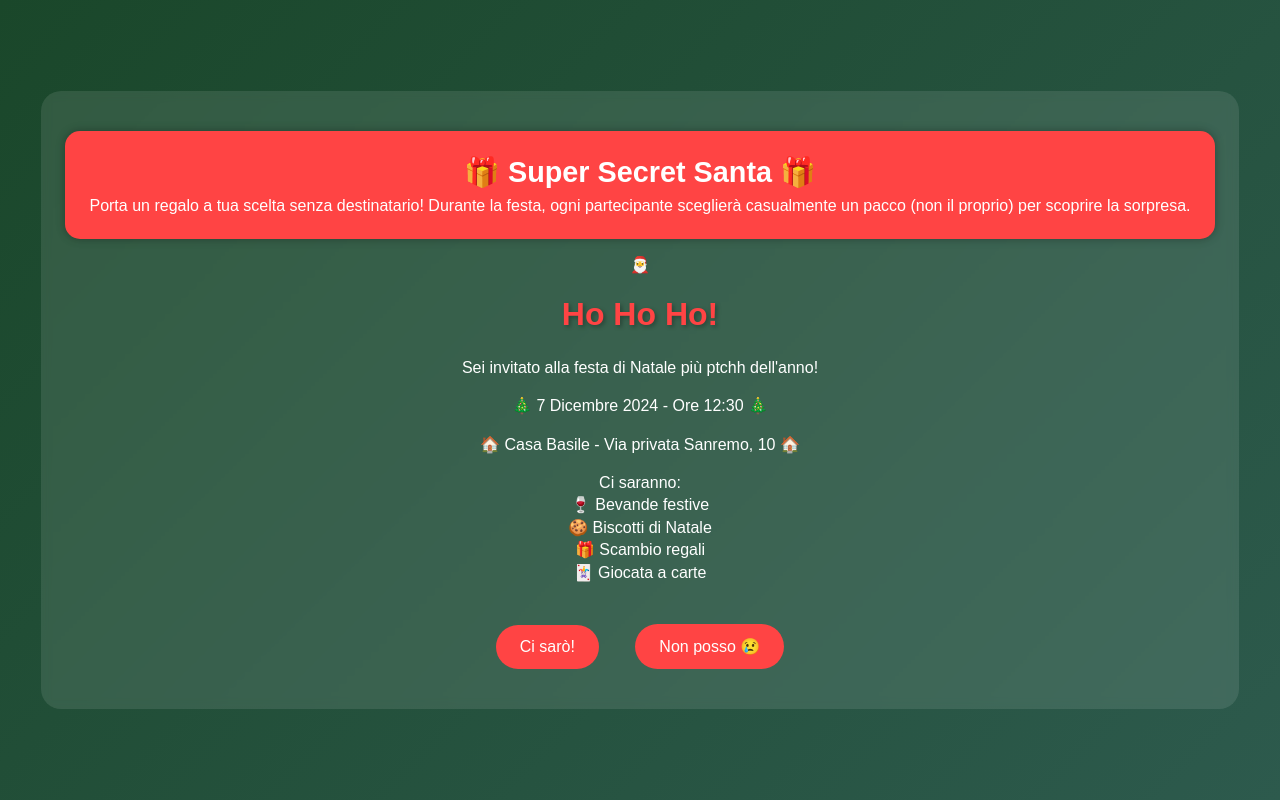
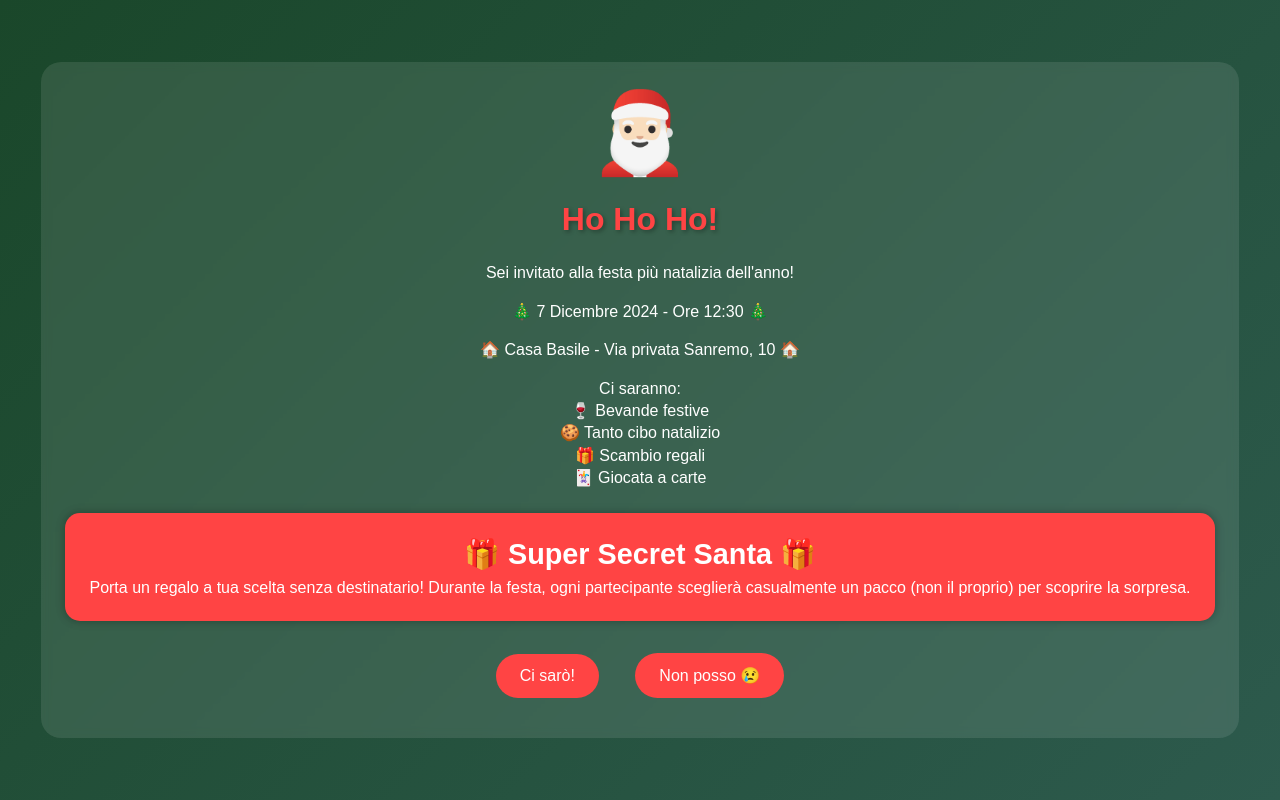
Before and after one commit to gcruz18/Invito7Dicembre, a plain HTML site: page index.html in a window 1280 px wide. Drawn offline with Linux system fonts and the light colour scheme.

Commit message:
Update index.html

```diff
--- a/index.html
+++ b/index.html
@@ -106,7 +106,7 @@
             }
         }
 
-        /* Responsive styles */
+        /* Responsivo */
         @media (max-width: 600px) {
             h1 {
                 font-size: 1.8rem;
@@ -133,30 +133,37 @@
                 font-size: 0.9rem;
             }
         }
+
+        /* Aumento la dimensione di Santa */
+        .santa {
+            font-size: 5rem;  /* Aumentato da 2rem a 5rem */
+            animation: bounce 2s infinite;
+        }
+
     </style>
 </head>
 <body>
     <div class="container">
+        <!-- Intestazione principale -->
+        <div class="santa">🎅🏻</div>
+        <h1>Ho Ho Ho!</h1>
+        <div class="details">
+            <p>Sei invitato alla festa più natalizia dell'anno!</p>
+            <p>🎄 7 Dicembre 2024 - Ore 12:30 🎄</p>
+            <p>🏠 Casa Basile - Via privata Sanremo, 10 🏠</p>
+            <p>Ci saranno:
+                <br>🍷 Bevande festive
+                <br>🍪 Tanto cibo natalizio
+                <br>🎁 Scambio regali
+                <br>🃏 Giocata a carte
+            </p>
+        </div>
+
         <!-- Sezione Super Secret Santa -->
         <div class="super-secret-santa-section" onclick="startGiftCascade()">
             <h2>🎁 Super Secret Santa 🎁</h2>
             <p>
                 Porta un regalo a tua scelta senza destinatario! Durante la festa, ogni partecipante sceglierà casualmente un pacco (non il proprio) per scoprire la sorpresa.
-            </p>
-        </div>
-
-        <!-- Intestazione principale -->
-        <div class="santa">🎅</div>
-        <h1>Ho Ho Ho!</h1>
-        <div class="details">
-            <p>Sei invitato alla festa di Natale più ptchh dell'anno!</p>
-            <p>🎄 7 Dicembre 2024 - Ore 12:30 🎄</p>
-            <p>🏠 Casa Basile - Via privata Sanremo, 10 🏠</p>
-            <p>Ci saranno:
-                <br>🍷 Bevande festive
-                <br>🍪 Biscotti di Natale
-                <br>🎁 Scambio regali
-                <br>🃏 Giocata a carte
             </p>
         </div>
 
@@ -168,7 +175,7 @@
     <script>
         // Reindirizzamento al tuo link Google Sheets
         function redirect() {
-            window.location.href = "https://docs.google.com/spreadsheets/d/1sUAcAY_VpcL6D2YJAzBhjAlNt88wfJaLSTurHUkzP7Q/edit?gid=0#gid=0";
+            window.location.href = "https://gossamer-sailfish-fd9.notion.site/14d1c7dc4e0b809c8d82e33ec408feb6?pvs=105";
         }
 
         // Sposta il pulsante "No"
```
